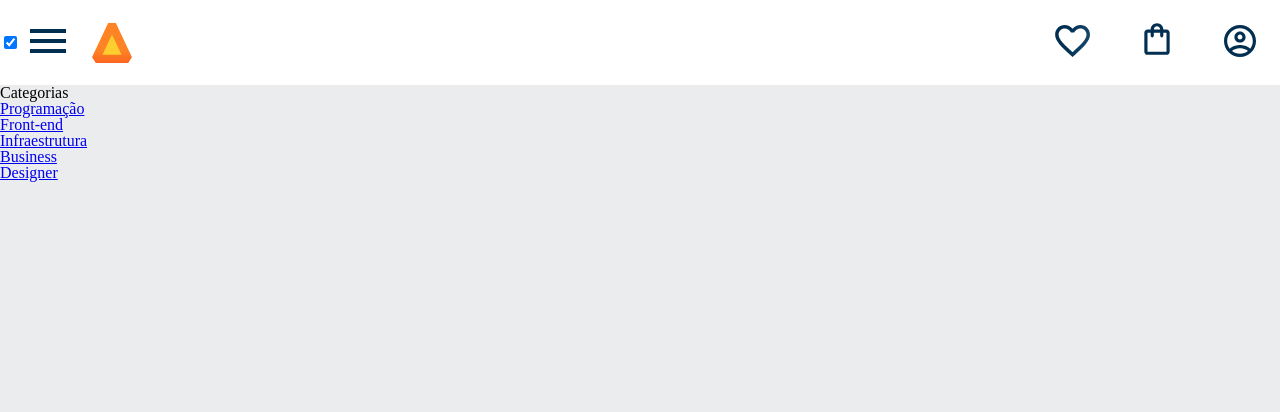
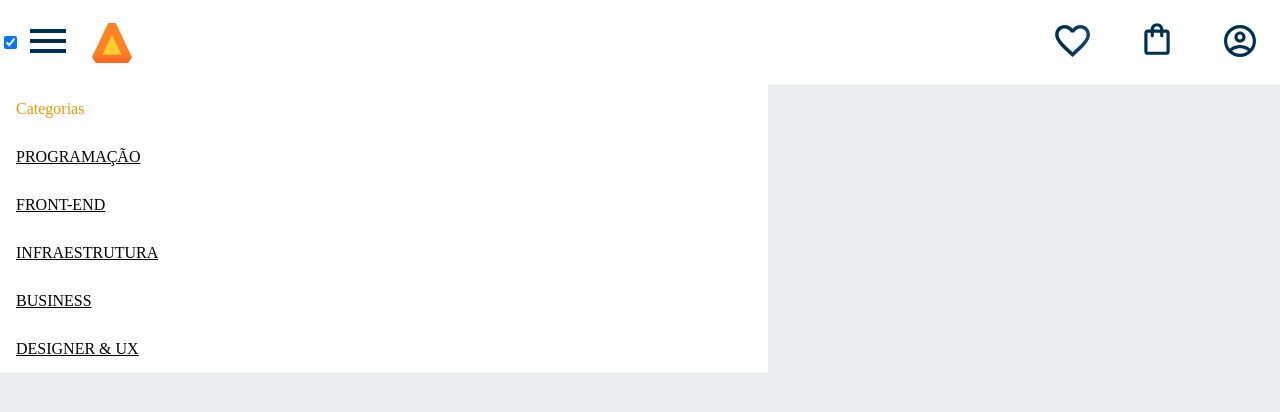
Before and after one commit to natancolen/alura-books, a plain HTML site: page index.html in a window 1280 px wide. Both pictures are taken after a click on the checkbox 10 px from the left and 42 px from the top of the page. Drawn offline with Linux system fonts and the light colour scheme.

Commit message:
customizando o menu

```diff
--- a/index.html
+++ b/index.html
@@ -21,7 +21,7 @@
                 <li class="lista-menu__item"><a href="#" class="lista-menu__link">Front-end</a></li>
                 <li class="lista-menu__item"><a href="#" class="lista-menu__link">Infraestrutura</a></li>
                 <li class="lista-menu__item"><a href="#" class="lista-menu__link">Business</a></li>
-                <li class="lista-menu__item"><a href="#" class="lista-menu__link">Designer</a></li>
+                <li class="lista-menu__item"><a href="#" class="lista-menu__link">Designer & UX</a></li>
             </ul>
             <img src="assets/images/svg/Logo.svg" alt="Logo da Alura Books" class="container__imagem">
         </div>
--- a/style.css
+++ b/style.css
@@ -2,7 +2,9 @@
 
 :root{
     --cor-de-fundo: #ebecee;
-    --cor-branco: #ffffff
+    --branco: #ffffff;
+    --laranja:#eb9800;
+    --azul-degrade: linear-gradient(97.54deg, #002f52 35.49%, #326589 165.37%);
 }
 
 body{
--- a/styles/header.css
+++ b/styles/header.css
@@ -1,5 +1,5 @@
 .cabecalho{
-    background-color: var(--cor-branco);
+    background-color: var(--branco);
     display: flex;
     justify-content: space-between;
     align-items: center;
@@ -32,16 +32,23 @@
     display: none;
     position: absolute;
     top: 100%;
+    width: 60vw;
 }
 
-/* .lista-menu__titulo{
-
+.lista-menu__titulo, .lista-menu__item{
+    padding: 1em;
+    background-color: var(--branco);
 }
 
-.lista-menu__item{
-
+.lista-menu__titulo{
+    color: var(--laranja);
 }
 
+
 .lista-menu__link{
-
-} */
+    color: var(--azul-degrade);
+    --webkit-background-clip: text;
+    --webkit-text-fill-color: transparent;
+    background-clip: text;
+    text-transform: uppercase;
+}
```
